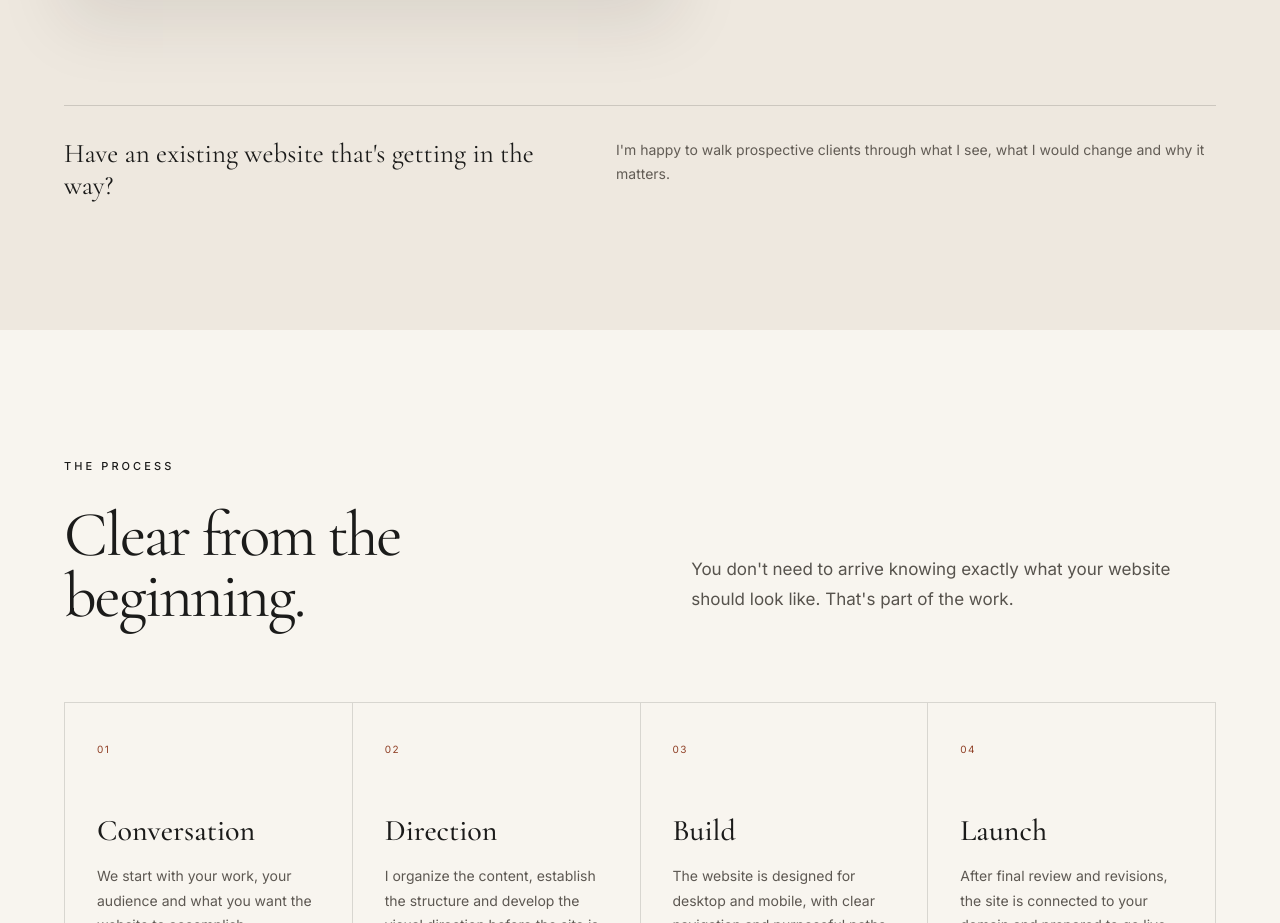
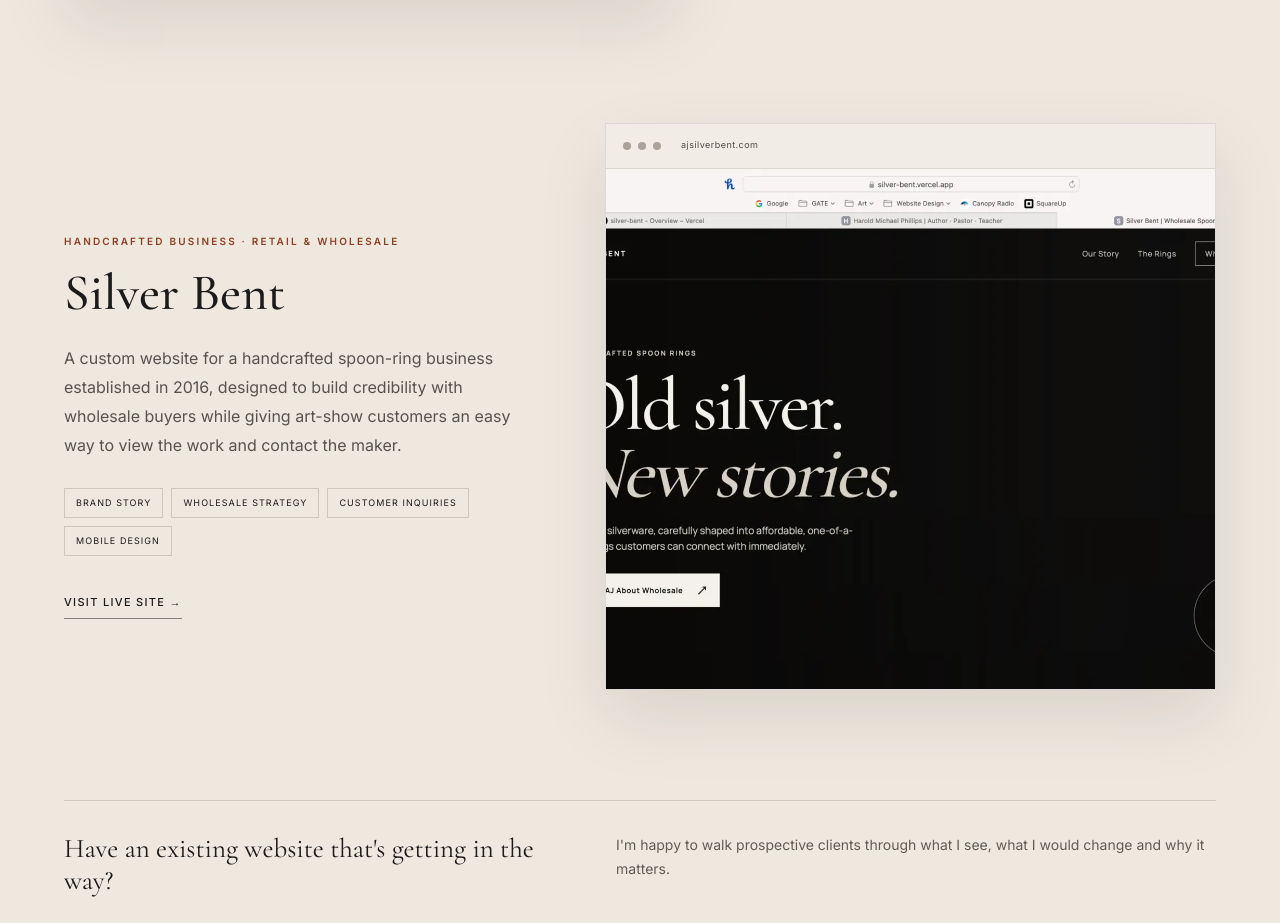
Before and after one commit to davidhardingart/paintedgatecreative, a plain HTML site: page index.html in a window 1280 px wide. Shown: the part 4500-5423 px from the top of the page. Drawn offline with nearby package versions, Linux system fonts and the light colour scheme.

Commit message:
Add Silver Bent to selected work

```diff
--- a/index.html
+++ b/index.html
@@ -990,6 +990,132 @@
         </article>
 
 
+
+
+        <!-- ===================================
+             SILVER BENT
+        ==================================== -->
+
+
+        <article class="case-study reverse reveal">
+
+
+          <a
+            class="browser-preview"
+            href="https://ajsilverbent.com"
+            target="_blank"
+            rel="noopener"
+            aria-label="Visit Silver Bent"
+          >
+
+
+            <div class="browser-bar">
+
+
+              <span></span>
+              <span></span>
+              <span></span>
+
+
+              <small>
+                ajsilverbent.com
+              </small>
+
+
+            </div>
+
+
+
+
+            <div
+              class="browser-content"
+              style="
+                padding: 0;
+                overflow: hidden;
+                min-height: 520px;
+                position: relative;
+                background: #0d0c0b;
+              "
+            >
+
+
+              <img
+                src="silver-bent-site.webp"
+                alt="Silver Bent handcrafted spoon ring website homepage"
+                loading="lazy"
+                style="
+                  position: absolute;
+                  inset: 0;
+                  width: 100%;
+                  height: 100%;
+                  object-fit: cover;
+                  object-position: top center;
+                  background: #0d0c0b;
+                "
+              >
+
+
+            </div>
+
+
+          </a>
+
+
+
+
+          <div class="case-study-copy">
+
+
+            <p class="project-type">
+              HANDCRAFTED BUSINESS · RETAIL &amp; WHOLESALE
+            </p>
+
+
+            <h3>
+              Silver Bent
+            </h3>
+
+
+            <p>
+              A custom website for a handcrafted spoon-ring business established
+              in 2016, designed to build credibility with wholesale buyers while
+              giving art-show customers an easy way to view the work and contact
+              the maker.
+            </p>
+
+
+
+
+            <div class="project-details">
+
+
+              <span>Brand Story</span>
+              <span>Wholesale Strategy</span>
+              <span>Customer Inquiries</span>
+              <span>Mobile Design</span>
+
+
+            </div>
+
+
+
+
+            <a
+              class="text-link"
+              href="https://ajsilverbent.com"
+              target="_blank"
+              rel="noopener"
+            >
+              Visit Live Site →
+            </a>
+
+
+          </div>
+
+
+        </article>
+
+
             </div>
 
 
```
Also changed, not shown: silver-bent-site.webp (added).
